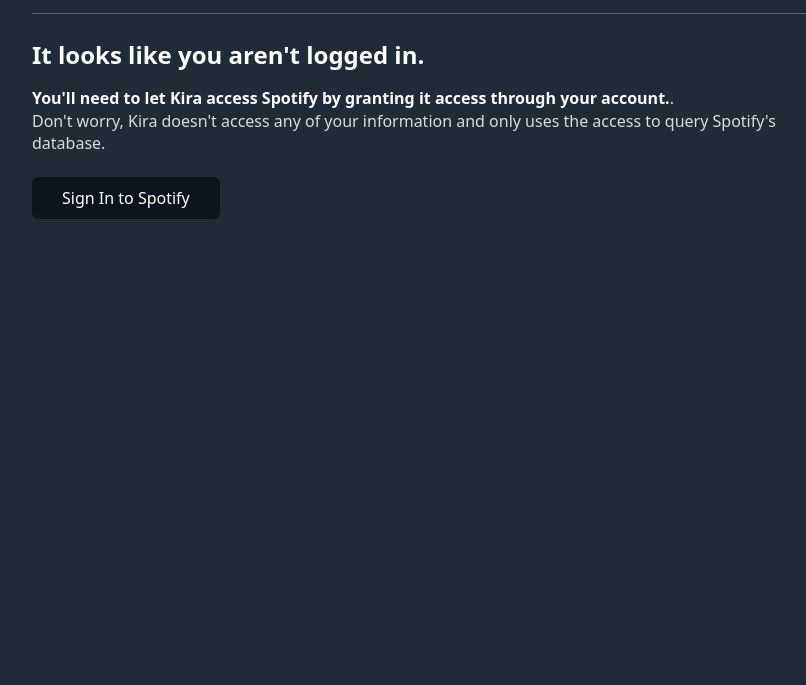
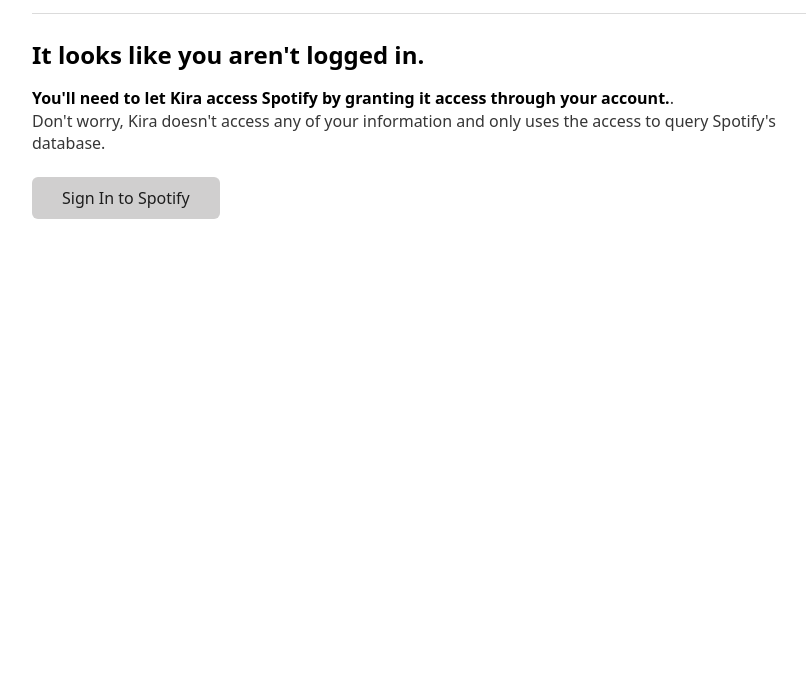
Before and after one commit to timrossback/kira, a plain HTML site: page index.html in a window 1280 px wide. Shown: the part 115-800 px from the top of the page, without its empty margins (208-1014 px from the left). Drawn offline with nearby package versions, Linux system fonts and the light colour scheme.

Commit message:
Adding the dark css just forces dark for everyone

```diff
--- a/index.html
+++ b/index.html
@@ -8,7 +8,6 @@
 
     <!-- Water.CSS stylsheets from JSDelivr -->
     <link rel="stylesheet" href="https://cdn.jsdelivr.net/gh/kognise/water.css@latest/dist/light.min.css">
-    <link rel="stylesheet" href="https://cdn.jsdelivr.net/gh/kognise/water.css@latest/dist/dark.min.css">
   </head>
 
   <body>
```
